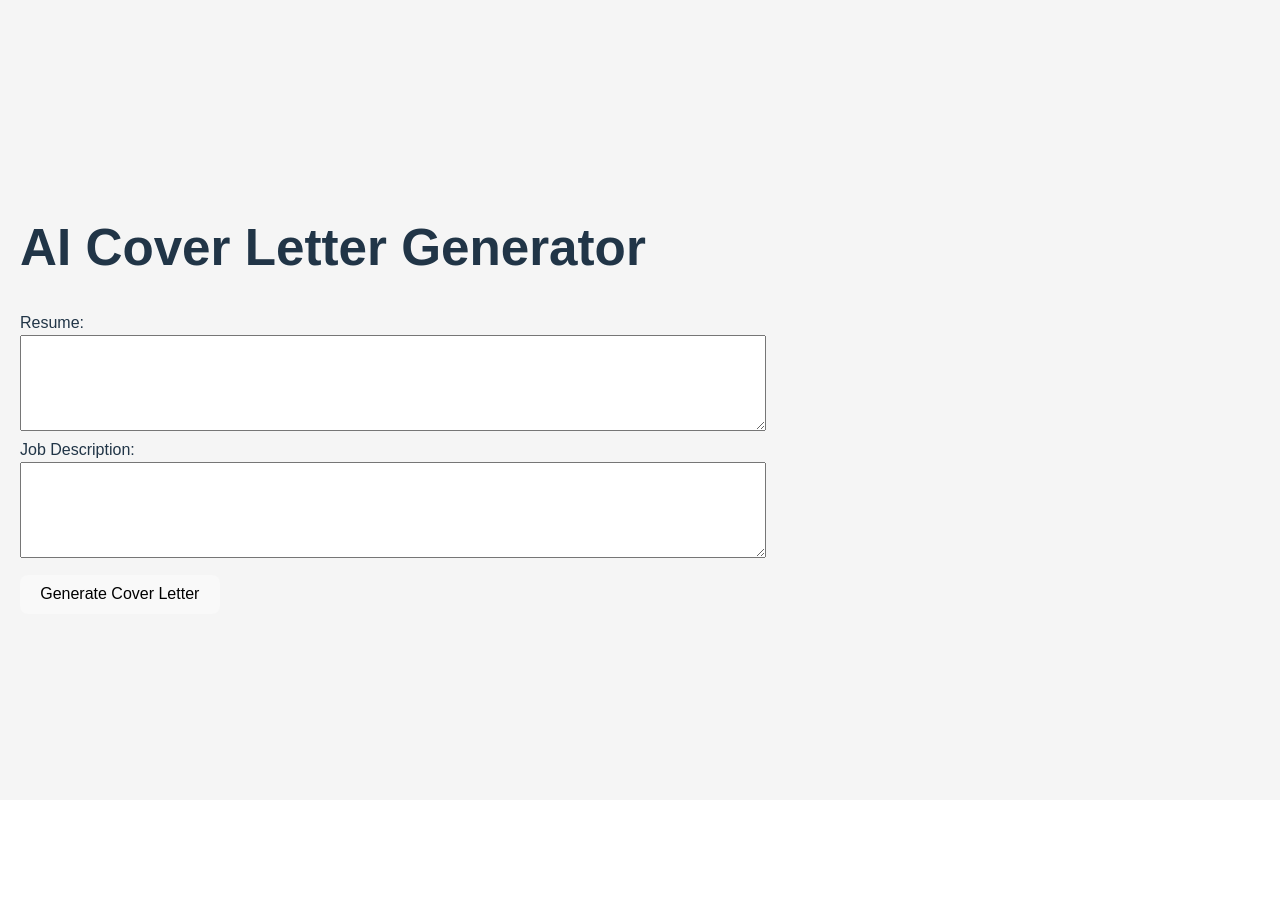
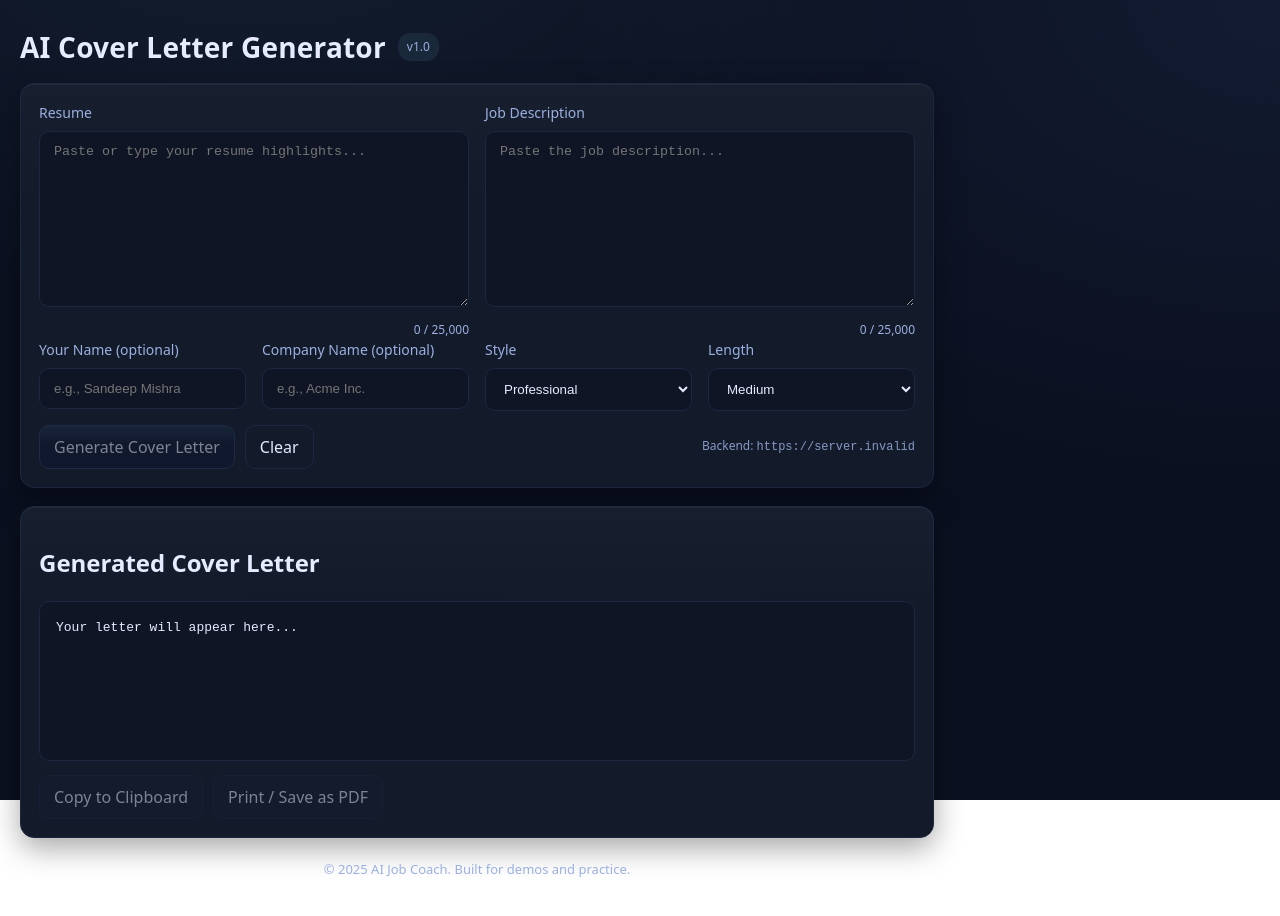
Before and after one commit to SandeepMishra02/ai-job-coach, a React (Vite) app in the folder frontend/: page / in a window 1280 px wide. Shown: the top 916 px of the page. Before the commit the page ends 800 px from the top, so only its background shows below. Built offline with nearby package versions, Linux system fonts and the light colour scheme; no server answers.

Commit message:
Added design

```diff
--- a/frontend/package.json
+++ b/frontend/package.json
@@ -10,6 +10,7 @@
     "preview": "vite preview"
   },
   "dependencies": {
+    "jspdf": "^3.0.1",
     "react": "^19.1.0",
     "react-dom": "^19.1.0"
   },
--- a/frontend/src/App.css
+++ b/frontend/src/App.css
@@ -1,8 +1,165 @@
-body {
-  font-family: Arial, sans-serif;
-  background: #f5f5f5;
+:root{
+  --bg: #0b1020;
+  --card: #131a2a;
+  --text: #e6ebff;
+  --muted: #9bb0e0;
+  --accent: #6aa0ff;
+  --accent-2: #85e0ff;
+  --red: #ff7d7d;
+  --border: #1d2740;
 }
 
-textarea {
-  font-family: monospace;
+* { box-sizing: border-box; }
+
+html, body, #root { height: 100%; }
+body {
+  margin: 0;
+  background: radial-gradient(1200px 800px at 20% -20%, rgba(133,224,255,0.08), transparent 60%),
+              radial-gradient(1200px 800px at 100% 0%, rgba(106,160,255,0.08), transparent 60%),
+              var(--bg);
+  color: var(--text);
+  font-family: ui-sans-serif, system-ui, -apple-system, Segoe UI, Roboto, Helvetica, Arial, "Apple Color Emoji", "Segoe UI Emoji";
+  -webkit-font-smoothing: antialiased;
+  -moz-osx-font-smoothing: grayscale;
 }
+
+.page {
+  max-width: 1100px;
+  margin: 0 auto;
+  padding: 32px 20px 80px;
+}
+
+.header {
+  display: flex;
+  align-items: center;
+  gap: 12px;
+  margin-bottom: 20px;
+}
+.header h1 {
+  margin: 0;
+  font-size: 28px;
+  letter-spacing: 0.2px;
+}
+.badge {
+  color: var(--muted);
+  background: rgba(133,224,255,0.08);
+  border: 1px solid var(--border);
+  padding: 4px 8px;
+  border-radius: 12px;
+  font-size: 12px;
+}
+
+.card {
+  background: linear-gradient(180deg, rgba(255,255,255,0.02), transparent 30%), var(--card);
+  border: 1px solid var(--border);
+  border-radius: 14px;
+  padding: 18px;
+  margin-bottom: 18px;
+  box-shadow: 0 10px 30px rgba(0,0,0,0.35), inset 0 1px rgba(255,255,255,0.06);
+}
+
+.row { display: grid; gap: 16px; }
+.cols-2 { grid-template-columns: repeat(2, minmax(0,1fr)); }
+.cols-4 { grid-template-columns: repeat(4, minmax(0,1fr)); }
+
+.field label {
+  display: block;
+  margin-bottom: 8px;
+  color: var(--muted);
+  font-size: 14px;
+}
+.field textarea,
+.field input,
+.field select {
+  width: 100%;
+  background: #0f1524;
+  color: var(--text);
+  border: 1px solid var(--border);
+  border-radius: 10px;
+  padding: 12px 14px;
+  outline: none;
+  transition: border-color .15s, box-shadow .15s;
+}
+.field textarea:focus,
+.field input:focus,
+.field select:focus {
+  border-color: var(--accent);
+  box-shadow: 0 0 0 3px rgba(106,160,255,0.15);
+}
+.counter {
+  margin-top: 8px;
+  color: var(--muted);
+  font-size: 12px;
+  text-align: right;
+}
+
+.actions {
+  display: flex;
+  align-items: center;
+  gap: 10px;
+  margin-top: 14px;
+}
+.actions .spacer { flex: 1; }
+.actions .tip {
+  color: var(--muted);
+  font-size: 12px;
+  opacity: .85;
+}
+
+button {
+  appearance: none;
+  border: none;
+  border-radius: 10px;
+  padding: 10px 14px;
+  background: #141c2f;
+  color: var(--text);
+  border: 1px solid var(--border);
+  cursor: pointer;
+  transition: transform .04s ease, background .15s, border-color .15s;
+}
+button:hover { transform: translateY(-1px); }
+button:active { transform: translateY(0px); }
+button:disabled { opacity: .5; cursor: not-allowed; }
+
+button.primary {
+  background: linear-gradient(180deg, rgba(133,224,255,.12), transparent 40%), #0f1830;
+  border-color: #2b3b64;
+}
+button.ghost {
+  background: transparent;
+}
+
+.error {
+  margin-top: 12px;
+  padding: 10px 12px;
+  border-radius: 10px;
+  border: 1px solid rgba(255,125,125,0.35);
+  background: rgba(255,125,125,0.08);
+  color: #ffaaaa;
+}
+
+.output {
+  background: #0f1524;
+  border: 1px solid var(--border);
+  border-radius: 10px;
+  padding: 16px;
+  min-height: 160px;
+  white-space: pre-wrap;
+  overflow-x: auto;
+  line-height: 1.5;
+}
+
+.footer {
+  margin-top: 22px;
+  color: var(--muted);
+  font-size: 13px;
+  text-align: center;
+}
+
+@media (max-width: 900px) {
+  .cols-2 { grid-template-columns: 1fr; }
+  .cols-4 { grid-template-columns: 1fr 1fr; }
+}
+@media (max-width: 600px) {
+  .cols-4 { grid-template-columns: 1fr; }
+}
--- a/frontend/src/App.tsx
+++ b/frontend/src/App.tsx
@@ -1,128 +1,235 @@
-import { useState } from "react";
+import { useEffect, useMemo, useState } from "react";
 import "./App.css";
 
+type ApiRequest = {
+  resume: string;
+  job_description: string;
+  style: "concise" | "enthusiastic" | "professional" | "entry-level";
+  length: "short" | "medium" | "long";
+  user_name?: string;
+  company_name?: string;
+};
+
+type ApiResponse = {
+  cover_letter: string;
+  detail?: string; // for error responses
+};
+
+const BACKEND = import.meta.env.VITE_BACKEND_URL as string;
+
+const MAX_CHARS = 25000;
+
+function useLocalStorage<T>(key: string, initial: T) {
+  const [value, setValue] = useState<T>(() => {
+    try {
+      const s = localStorage.getItem(key);
+      return s ? (JSON.parse(s) as T) : initial;
+    } catch {
+      return initial;
+    }
+  });
+  useEffect(() => {
+    try {
+      localStorage.setItem(key, JSON.stringify(value));
+    } catch {}
+  }, [key, value]);
+  return [value, setValue] as const;
+}
+
 function App() {
-  const [resume, setResume] = useState("");
-  const [jobDescription, setJobDescription] = useState("");
+  const [resume, setResume] = useLocalStorage("resume", "");
+  const [jobDescription, setJobDescription] = useLocalStorage("jobDescription", "");
+  const [style, setStyle] = useLocalStorage<"concise" | "enthusiastic" | "professional" | "entry-level">(
+    "style",
+    "professional"
+  );
+  const [length, setLength] = useLocalStorage<"short" | "medium" | "long">("length", "medium");
+  const [userName, setUserName] = useLocalStorage("userName", "");
+  const [companyName, setCompanyName] = useLocalStorage("companyName", "");
+
   const [coverLetter, setCoverLetter] = useState("");
   const [loading, setLoading] = useState(false);
+  const [errorMsg, setErrorMsg] = useState<string | null>(null);
 
-  // Optional if you want to support dynamic fields later
-  // const [userName, setUserName] = useState("");
-  // const [companyName, setCompanyName] = useState("");
+  const isDisabled = useMemo(() => {
+    return !resume.trim() || !jobDescription.trim() || loading;
+  }, [resume, jobDescription, loading]);
 
-  const generateCoverLetter = async () => {
+  const charResume = resume.length;
+  const charJD = jobDescription.length;
+
+  async function generateCoverLetter() {
     setLoading(true);
+    setErrorMsg(null);
     setCoverLetter("");
     try {
-      const response = await fetch(`${import.meta.env.VITE_BACKEND_URL}/generate-cover-letter`, {
-        method: "POST",
-        headers: {
-          "Content-Type": "application/json",
-        },
-        body: JSON.stringify({
+      const body: ApiRequest = {
         resume,
         job_description: jobDescription,
-          // user_name: userName,
-          // company_name: companyName
-        }),
+        style,
+        length,
+        user_name: userName || undefined,
+        company_name: companyName || undefined,
+      };
+
+      const resp = await fetch(`${BACKEND}/generate-cover-letter`, {
+        method: "POST",
+        headers: { "Content-Type": "application/json" },
+        body: JSON.stringify(body),
       });
 
-      if (!response.ok) {
-        throw new Error("Failed to generate cover letter");
+      if (!resp.ok) {
+        // Handle common server errors / SlowAPI
+        if (resp.status === 429) {
+          throw new Error("You’re sending too many requests. Please wait a minute and try again.");
+        }
+        let msg = `Failed to generate cover letter (status ${resp.status}).`;
+        try {
+          const data = (await resp.json()) as ApiResponse;
+          if (data?.detail) msg = data.detail;
+        } catch {}
+        throw new Error(msg);
       }
 
-      const data = await response.json();
-      setCoverLetter(data.cover_letter);
-    } catch (error) {
-      console.error("Error generating cover letter:", error);
-      setCoverLetter("An error occurred while generating the cover letter.");
+      const data = (await resp.json()) as ApiResponse;
+      setCoverLetter(data.cover_letter || "");
+    } catch (err: any) {
+      setErrorMsg(err?.message || "Something went wrong. Please try again.");
     } finally {
       setLoading(false);
     }
-  };
+  }
 
-  // ✅ Copy cover letter to clipboard
-  const copyToClipboard = () => {
-    if (coverLetter) {
+  function copyToClipboard() {
+    if (!coverLetter) return;
     navigator.clipboard.writeText(coverLetter);
-      alert("Cover letter copied to clipboard!");
+    alert("Copied to clipboard!");
   }
-  };
 
-  // ✅ Download cover letter as .txt
-  const downloadCoverLetter = () => {
-    if (coverLetter) {
-      const blob = new Blob([coverLetter], { type: "text/plain" });
-      const url = URL.createObjectURL(blob);
-      const link = document.createElement("a");
-      link.download = "cover_letter.txt";
-      link.href = url;
-      link.click();
-      URL.revokeObjectURL(url);
+  function printAsPDF() {
+    if (!coverLetter) return;
+    const w = window.open("", "_blank", "width=900,height=700");
+    if (!w) return;
+    w.document.write(`
+      <html>
+      <head>
+        <title>Cover Letter</title>
+        <style>
+          body { font-family: ui-sans-serif, system-ui, -apple-system, Segoe UI, Roboto, Helvetica, Arial, "Apple Color Emoji", "Segoe UI Emoji"; line-height: 1.5; padding: 32px; }
+          pre { white-space: pre-wrap; word-wrap: break-word; }
+          .meta { margin-bottom: 12px; color: #666 }
+        </style>
+      </head>
+      <body>
+        <div class="meta">Generated by AI Job Coach</div>
+        <pre>${coverLetter.replace(/</g, "&lt;")}</pre>
+        <script>window.print();</script>
+      </body>
+      </html>
+    `);
+    w.document.close();
   }
-  };
+
+  function clearAll() {
+    setResume("");
+    setJobDescription("");
+    setUserName("");
+    setCompanyName("");
+    setCoverLetter("");
+    setErrorMsg(null);
+  }
 
   return (
-    <div style={{ maxWidth: 800, margin: "auto", padding: 20 }}>
+    <div className="page">
+      <header className="header">
         <h1>AI Cover Letter Generator</h1>
+        <div className="badge">v1.0</div>
+      </header>
 
-      <label>Resume:</label>
+      <section className="card">
+        <div className="row cols-2">
+          <div className="field">
+            <label>Resume</label>
             <textarea
               value={resume}
-        onChange={(e) => setResume(e.target.value)}
-        rows={6}
-        style={{ width: "100%" }}
+              onChange={(e) => setResume(e.target.value.slice(0, MAX_CHARS))}
+              rows={10}
+              placeholder="Paste or type your resume highlights..."
             />
+            <div className="counter">{charResume.toLocaleString()} / {MAX_CHARS.toLocaleString()}</div>
+          </div>
 
-      <label>Job Description:</label>
+          <div className="field">
+            <label>Job Description</label>
             <textarea
               value={jobDescription}
-        onChange={(e) => setJobDescription(e.target.value)}
-        rows={6}
-        style={{ width: "100%" }}
+              onChange={(e) => setJobDescription(e.target.value.slice(0, MAX_CHARS))}
+              rows={10}
+              placeholder="Paste the job description..."
             />
+            <div className="counter">{charJD.toLocaleString()} / {MAX_CHARS.toLocaleString()}</div>
+          </div>
+        </div>
 
-      {/* Optional inputs */}
-      {/* <label>Your Name:</label>
-      <input
-        type="text"
-        value={userName}
-        onChange={(e) => setUserName(e.target.value)}
-        style={{ width: "100%", marginBottom: 10 }}
-      />
+        <div className="row cols-4">
+          <div className="field">
+            <label>Your Name (optional)</label>
+            <input value={userName} onChange={(e) => setUserName(e.target.value)} placeholder="e.g., Sandeep Mishra" />
+          </div>
+          <div className="field">
+            <label>Company Name (optional)</label>
+            <input value={companyName} onChange={(e) => setCompanyName(e.target.value)} placeholder="e.g., Acme Inc." />
+          </div>
 
-      <label>Company Name:</label>
-      <input
-        type="text"
-        value={companyName}
-        onChange={(e) => setCompanyName(e.target.value)}
-        style={{ width: "100%", marginBottom: 10 }}
-      /> */}
+          <div className="field">
+            <label>Style</label>
+            <select value={style} onChange={(e) => setStyle(e.target.value as any)}>
+              <option value="professional">Professional</option>
+              <option value="concise">Concise</option>
+              <option value="enthusiastic">Enthusiastic</option>
+              <option value="entry-level">Entry-level</option>
+            </select>
+          </div>
 
-      <button onClick={generateCoverLetter} disabled={loading} style={{ marginTop: 10 }}>
+          <div className="field">
+            <label>Length</label>
+            <select value={length} onChange={(e) => setLength(e.target.value as any)}>
+              <option value="short">Short</option>
+              <option value="medium">Medium</option>
+              <option value="long">Long</option>
+            </select>
+          </div>
+        </div>
+
+        <div className="actions">
+          <button className="primary" onClick={generateCoverLetter} disabled={isDisabled}>
             {loading ? "Generating..." : "Generate Cover Letter"}
           </button>
+          <button className="ghost" onClick={clearAll} disabled={loading}>
+            Clear
+          </button>
+          <div className="spacer" />
+          <div className="tip">Backend: <code>{BACKEND}</code></div>
+        </div>
 
-      {loading && <p>Generating your cover letter, please wait...</p>}
+        {errorMsg && <div className="error">{errorMsg}</div>}
+      </section>
 
-      {!loading && coverLetter && (
-        <>
+      <section className="card">
         <h2>Generated Cover Letter</h2>
-          <pre>{coverLetter}</pre>
+        <pre className="output">{coverLetter || "Your letter will appear here..."}</pre>
 
-          {/* 📋 Copy and 📄 Download buttons */}
-          <div style={{ marginTop: 10 }}>
-            <button onClick={copyToClipboard} style={{ marginRight: 10 }}>
-              Copy to Clipboard
-            </button>
-            <button onClick={downloadCoverLetter}>Download</button>
+        <div className="actions">
+          <button onClick={copyToClipboard} disabled={!coverLetter}>Copy to Clipboard</button>
+          <button onClick={printAsPDF} disabled={!coverLetter}>Print / Save as PDF</button>
         </div>
-        </>
-      )}
+      </section>
+
+      <footer className="footer">
+        <div>© {new Date().getFullYear()} AI Job Coach. Built for demos and practice.</div>
+      </footer>
     </div>
   );
 }
 
-
 export default App;
```
Also changed, not shown: 1 other file (tests, documents, lock files or other folders). Lines whose indentation alone changed are shown as unchanged.
